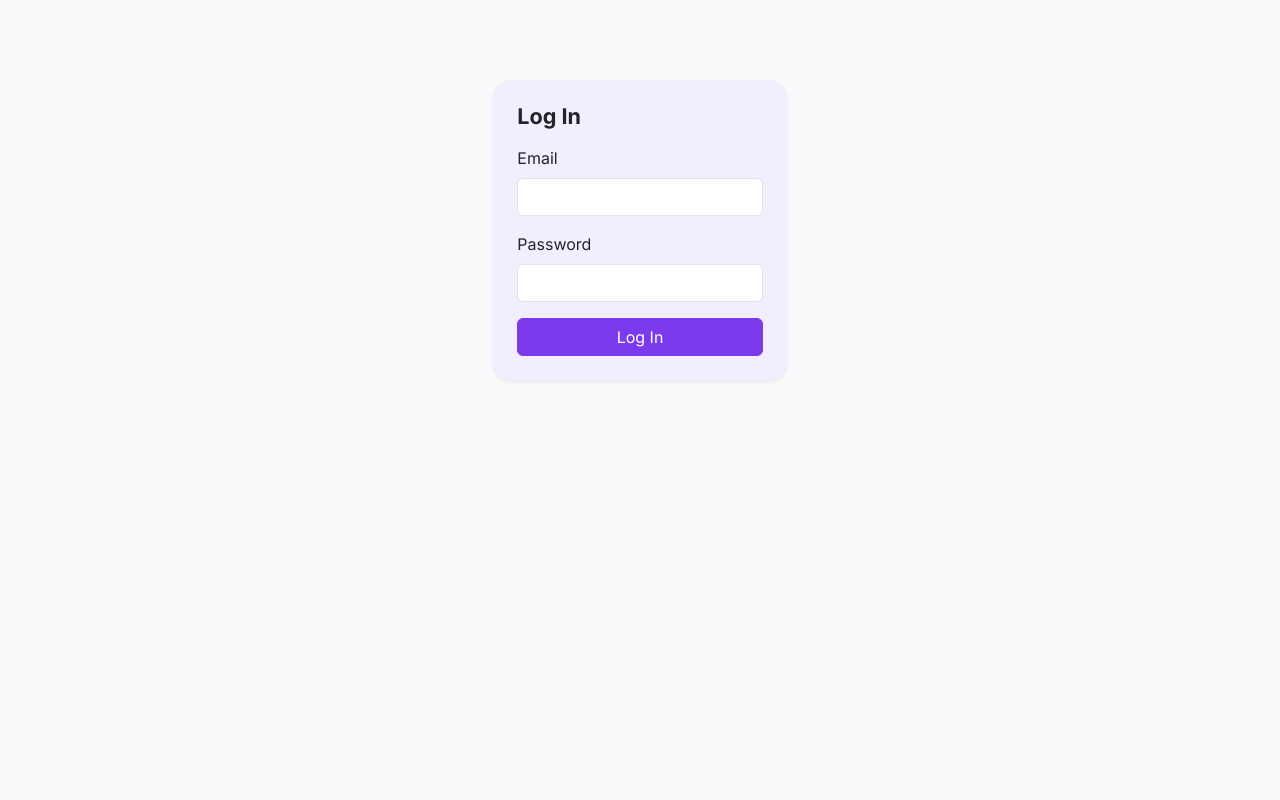
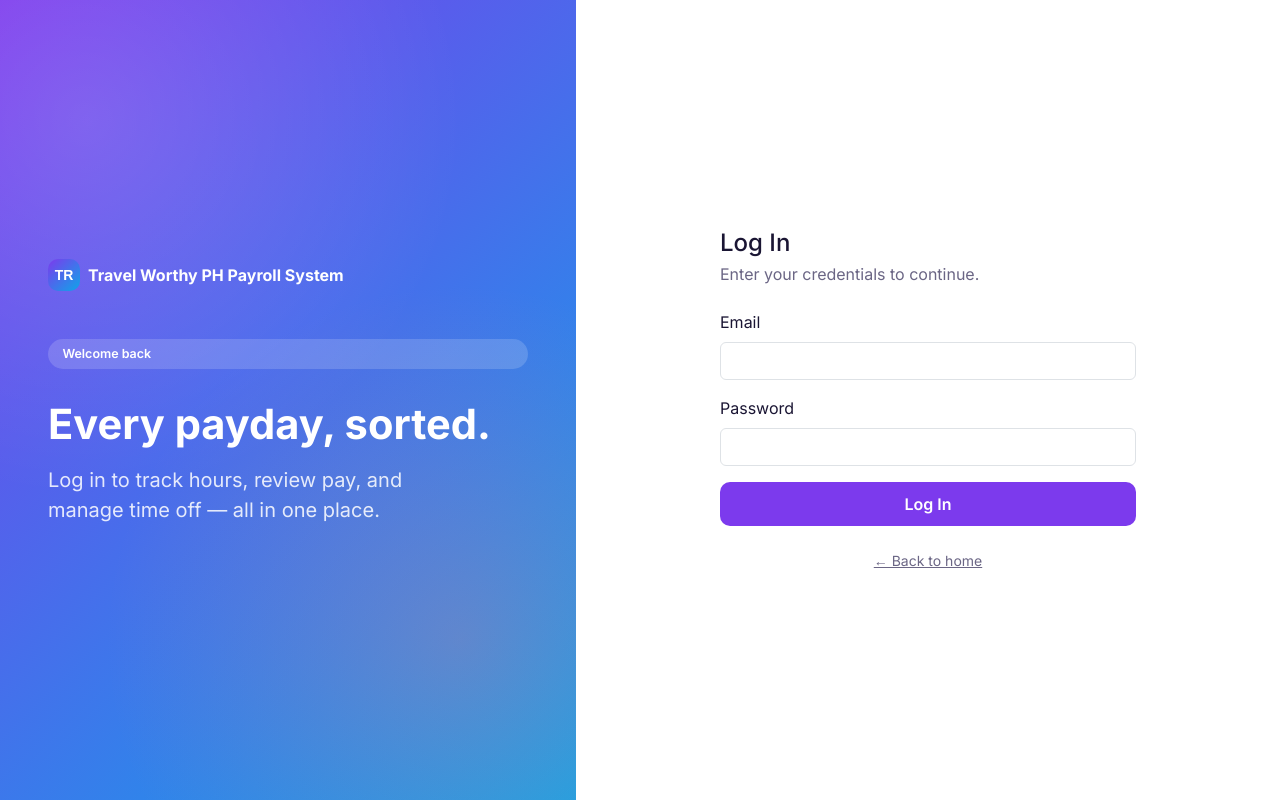
Before and after one commit to Boji028/TWPH-Payroll-System, a Flask app: page /auth/login in a window 1280 px wide. Run offline with Flask 3, Linux system fonts and the light colour scheme; some web fonts are replaced.

Commit message:
Add branded hero to login page, reuse Option K tokens, remove orphaned landing.css

```diff
--- a/app/static/css/landing.css
+++ b/app/static/css/landing.css
@@ -135,3 +135,58 @@ body {
 .landing-footer {
     color: var(--gray);
 }
+
+/* Login page split-hero. Reuses the Option K gradient wash from the
+   landing hero so the two entry points share one visual identity. */
+.auth-split {
+    display: flex;
+    min-height: 100vh;
+}
+
+.auth-hero {
+    flex: 1 1 45%;
+    background:
+        radial-gradient(circle at 80% 80%, rgba(251, 113, 133, .28), transparent 45%),
+        radial-gradient(circle at 15% 15%, rgba(255, 255, 255, .14), transparent 45%),
+        linear-gradient(135deg, var(--purple), var(--sky));
+    color: #fff;
+    padding: 3rem;
+    display: flex;
+    flex-direction: column;
+    justify-content: center;
+}
+
+.auth-hero .brand-name,
+.auth-hero-headline {
+    color: #fff;
+}
+
+.auth-hero .eyebrow {
+    background: rgba(255, 255, 255, .16);
+    color: #fff;
+}
+
+.auth-hero-headline {
+    font-size: 2.6rem;
+    line-height: 1.15;
+    font-weight: 700;
+}
+
+.auth-form-panel {
+    flex: 1 1 55%;
+    display: flex;
+    align-items: center;
+    justify-content: center;
+    padding: 2rem;
+}
+
+.auth-form-card {
+    width: 100%;
+    max-width: 26rem;
+}
+
+@media (max-width: 900px) {
+    .auth-split { flex-direction: column; }
+    .auth-hero { padding: 2.5rem 1.5rem; }
+    .auth-hero-headline { font-size: 2rem; }
+}
--- a/app/templates/auth/login.html
+++ b/app/templates/auth/login.html
@@ -1,11 +1,44 @@
-{% extends "base.html" %}
-{% block title %}Log In{% endblock %}
-{% block content %}
-<div class="row justify-content-center mt-5">
-    <div class="col-md-4">
-        <div class="card shadow-sm">
-            <div class="card-body">
-                <h4 class="card-title mb-3">Log In</h4>
+<!DOCTYPE html>
+<html lang="en">
+<head>
+    <meta charset="UTF-8">
+    <meta name="viewport" content="width=device-width, initial-scale=1.0">
+    <title>Log In — {{ config.BUSINESS_NAME }}</title>
+    <link href="https://cdn.jsdelivr.net/npm/bootstrap@5.3.3/dist/css/bootstrap.min.css" rel="stylesheet">
+    <link href="https://fonts.googleapis.com/css2?family=Inter:wght@400;500;600;700&display=swap" rel="stylesheet">
+    <link rel="stylesheet" href="{{ url_for('static', filename='css/landing.css') }}">
+</head>
+<body>
+
+<div class="auth-split">
+    <div class="auth-hero">
+        <a class="navbar-brand d-flex align-items-center gap-2 mb-5" href="{{ url_for('main.index') }}">
+            <span class="brand-mark">{{ config.BUSINESS_NAME[:2]|upper }}</span>
+            <span class="brand-name">{{ config.BUSINESS_NAME }}</span>
+        </a>
+        <span class="eyebrow mb-3">Welcome back</span>
+        <h1 class="display auth-hero-headline my-3">Every payday, sorted.</h1>
+        <p class="fs-5" style="color:rgba(255,255,255,.85);max-width:26rem;">
+            Log in to track hours, review pay, and manage time off — all in one place.
+        </p>
+    </div>
+
+    <div class="auth-form-panel">
+        <div class="auth-form-card">
+            <h4 class="display mb-1">Log In</h4>
+            <p class="mb-4" style="color:var(--gray);">Enter your credentials to continue.</p>
+
+            {% with messages = get_flashed_messages(with_categories=true) %}
+                {% if messages %}
+                    {% for category, message in messages %}
+                        <div class="alert alert-{{ category }} alert-dismissible fade show" role="alert">
+                            {{ message }}
+                            <button type="button" class="btn-close" data-bs-dismiss="alert"></button>
+                        </div>
+                    {% endfor %}
+                {% endif %}
+            {% endwith %}
+
             <form method="POST">
                 {{ form.hidden_tag() }}
                 <div class="mb-3">
@@ -16,10 +49,14 @@
                     {{ form.password.label(class="form-label") }}
                     {{ form.password(class="form-control") }}
                 </div>
-                    {{ form.submit(class="btn btn-primary w-100") }}
+                {{ form.submit(class="btn btn-purple w-100") }}
             </form>
+
+            <a href="{{ url_for('main.index') }}" class="d-block text-center mt-4 small" style="color:var(--gray);">&larr; Back to home</a>
         </div>
     </div>
 </div>
-</div>
-{% endblock %}
+
+<script src="https://cdn.jsdelivr.net/npm/bootstrap@5.3.3/dist/js/bootstrap.bundle.min.js"></script>
+</body>
+</html>
```
Also changed, not shown: app/static/landing.css (deleted, +0 -137 lines). Lines whose indentation alone changed are shown as unchanged.
